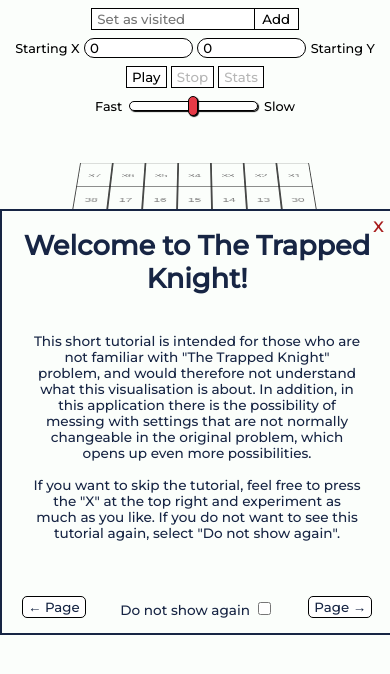
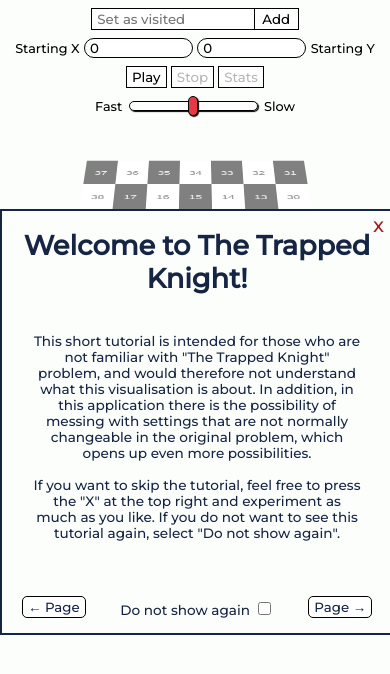
Before and after one commit to CaastOS/trappedknight, a plain HTML site: page index.html in a window 390 px wide. Drawn offline with Linux system fonts and the light colour scheme.

Commit message:
refactored css - added grid system

```diff
--- a/assets/style.css
+++ b/assets/style.css
@@ -174,52 +174,66 @@
     perspective: 1400px;
     display: table;
     margin: 0 auto;
-    height: 200px;
+    margin: -10em auto;
     pointer-events: none;
-    margin: -10em auto;
-    padding-left: 9px;
 }
 
 #center {
-    color: #FDFAEF;
-    background: #e63946;
+    color: #FDFAEF !important;
+    background: #e63946 !important;
     z-index: 2;
 }
 
 #knight {
+    top: 340px;
+    padding-left: 7px;
     z-index: 1;
     text-align: center;
-    top: 340px;
     position: absolute;
     left: 0;
     right: 0;
     margin-left: auto;
     margin-right: auto;
-    padding-left: 7px;
 }
 
 #knight img {
     width: 40px;
-    height: 65px;
 }
 
 .row {
-    display: block;
+    display: flex;
     font-family: Arial;
     font-size: 2rem;
     color: gray;
-    text-align: center;
     z-index: 1;
 }
 
+#perspective>div:nth-child(2n + 1)>div:nth-child(2n + 1) {
+    background: gray;
+    color: white;
+}
+
+#perspective>div:nth-child(2n + 1)>div:nth-child(2n + 2) {
+    background: white;
+    color: gray;
+}
+
+#perspective>div:nth-child(2n + 2)>div:nth-child(2n + 2) {
+    background: gray;
+    color: white;
+}
+
+#perspective>div:nth-child(2n + 2)>div:nth-child(2n + 1) {
+    background: white;
+    color: gray;
+}
+
 .column {
-    display: inline-block;
+    display: inline-flex;
+    justify-content: center;
     width: 85px;
     height: 37px;
-    padding: 38.3px 0;
-    margin-left: -8.9px;
-    margin-bottom: -8.8px;
-    border: 1px solid #000000b6;
+    padding: 38px 0;
     overflow: hidden;
     white-space: nowrap;
     -o-text-overflow: ellipsis;
@@ -402,13 +416,13 @@
 }
 
 @media screen and (max-width: 830px) {
+    #knight {
+        top: 314px
+    }
+
     .column {
-        display: inline-block;
-        font-size: 1.5rem;
-        width: 55px;
-        height: 37px;
-        padding: 38.3px 0;
-        margin-left: -8.9px;
+        width: 60px;
+        height: 28px
     }
 
     #explaination {
@@ -426,13 +440,10 @@
     }
 
     .column {
-        display: inline-block;
         font-size: 0.8rem;
         width: 35px;
         height: 11px;
         padding: 24px 0;
-        margin-left: -8.9px;
-        margin-bottom: -9px;
     }
 
     #table {
```
